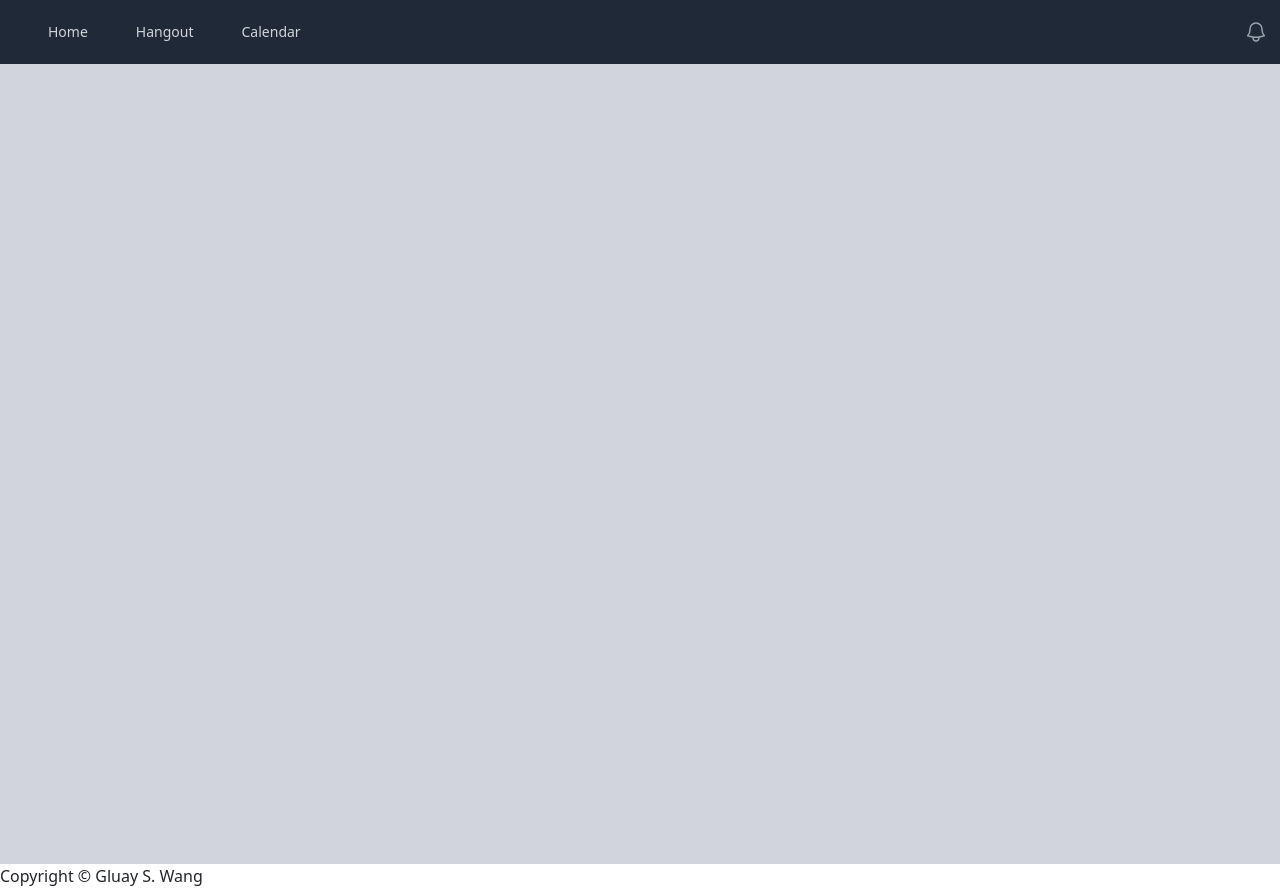
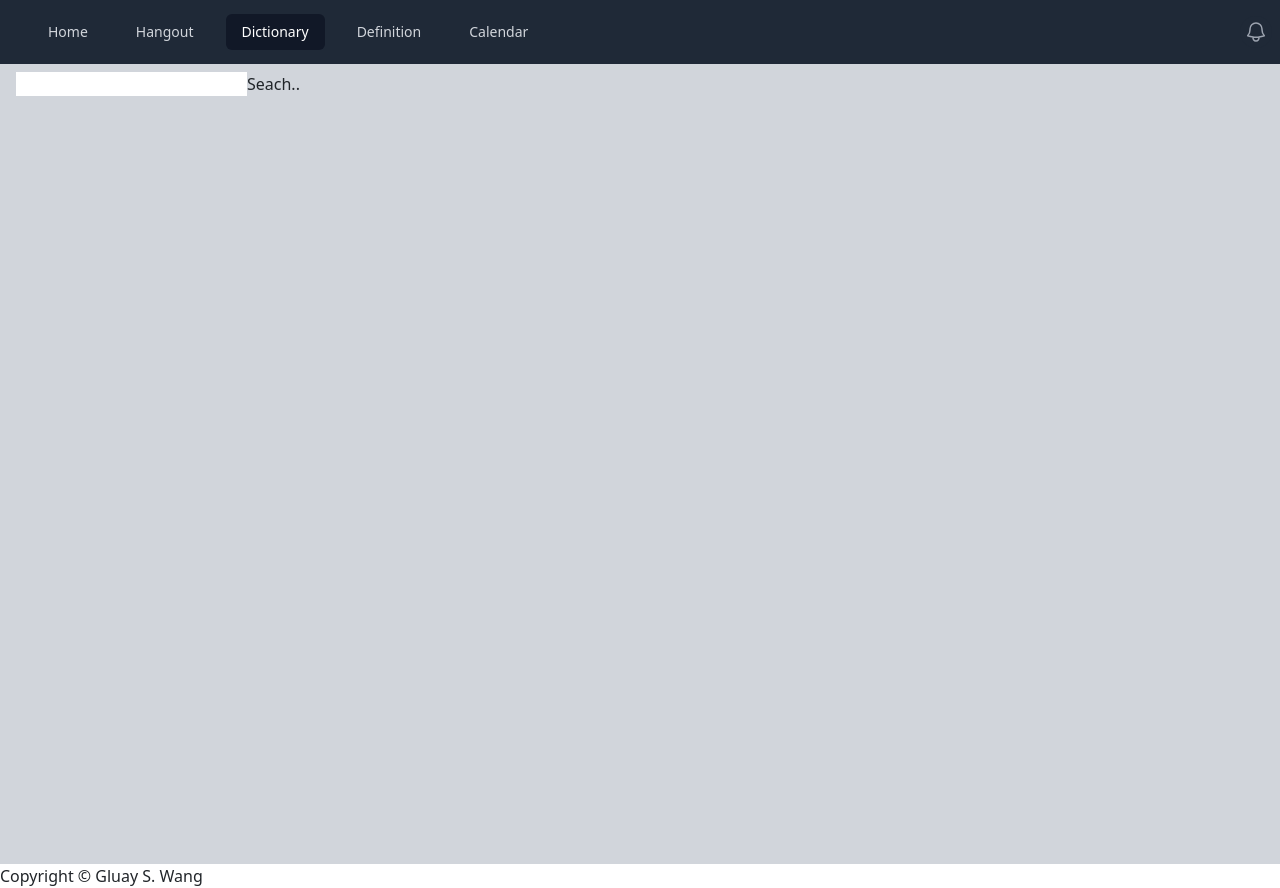
Before and after one commit to Gluay88/80sFriends, a React (Create React App) app: page /dictionary in a window 1280 px wide. Built offline with nearby package versions, Linux system fonts and the light colour scheme.

Commit message:
add NotFound.js

```diff
--- a/src/App.js
+++ b/src/App.js
@@ -1,8 +1,11 @@
 import { BrowserRouter, Route, Routes } from "react-router-dom";
 import Header from "./components/Header";
 import Friends from "./pages/Friends";
+import HangoutPlaces from "./pages/HangoutPlaces";
+import Dictionary from "./pages/Dictionary";
+import Definition from "./pages/Definition";
+import NotFound from "./components/NotFound";
 import "./index.css";
-import HangoutPlaces from "./pages/HangoutPlaces";
 
 function App() {
   return (
@@ -11,6 +14,11 @@
         <Routes>
           <Route path="/" element={<Friends />} />
           <Route path="/hangoutplaces" element={<HangoutPlaces />} />
+          <Route path="/dictionary" element={<Dictionary />} />
+          {/* add param for the url seach here.. :search */}
+          <Route path="/definition/:search" element={<Definition />} />
+          <Route path="/404" element={<NotFound />} />
+          <Route path="*" element={<NotFound />} />
         </Routes>
       </Header>
     </BrowserRouter>
--- a/src/components/Header.js
+++ b/src/components/Header.js
@@ -6,7 +6,9 @@
 const navigation = [
   { name: "Home", href: "/" },
   { name: "Hangout", href: "/hangoutplaces" },
-  { name: "Calendar", href: "calendar" },
+  { name: "Dictionary", href: "/dictionary" },
+  { name: "Definition", href: "/definition" },
+  { name: "Calendar", href: "/calendar" },
 ];
 
 function classNames(...classes) {
@@ -88,12 +90,12 @@
                 ))}
               </div>
             </Disclosure.Panel>
-            {/* here is the props from App.js for the router */}
           </>
         )}
       </Disclosure>
       <div className="bg-gray-300">
-        <div className="max-w-7xl mx-auto min-h-screen px-2 py-2">
+        <div className="max-w-7xl mx-auto min-h-screen px-3 py-2">
+          {/* here is the props from App.js for the router */}
           {props.children}
         </div>
       </div>
--- /dev/null
+++ b/src/components/NotFound.js
@@ -0,0 +1,7 @@
+export default function NotFound() {
+  return (
+    <>
+      <p>Sorry! What were you looking for.. It's out of reach!! 🤷🏻‍♀️</p>
+    </>
+  );
+}
--- /dev/null
+++ b/src/pages/Definition.js
@@ -0,0 +1,53 @@
+import React, { useEffect, useState } from "react";
+import { useParams, useNavigate, Link } from "react-router-dom";
+import { v4 as uuidv4 } from "uuid";
+import NotFound from "../components/NotFound";
+
+export default function Definition() {
+  const [word, setWord] = useState([]);
+  const [notFound, setNotFound] = useState(false);
+  //   destructure useParams from route in App.js
+  let { search } = useParams();
+
+  useEffect(() => {
+    // add params seach
+    fetch("https://api.dictionaryapi.dev/api/v2/entries/en/" + search)
+      .then((response) => {
+        if (response.status === 404) {
+          setNotFound(true);
+        }
+        return response.json();
+      })
+      .then((data) => {
+        setWord(data[0].meanings);
+      });
+  }, []);
+
+  if (notFound === true) {
+    return (
+      <>
+        <NotFound />
+        <Link to="/dictionary">Back to search..</Link>
+      </>
+    );
+  }
+
+  return (
+    <>
+      {word ? (
+        <div>
+          <h1>Here is a definition: </h1>
+          {word.map((meaning) => {
+            return (
+              <p key={uuidv4()}>
+                {meaning.partOfSpeech} : {meaning.definitions[0].definition}
+              </p>
+            );
+          })}
+        </div>
+      ) : (
+        <p>Loading..</p>
+      )}
+    </>
+  );
+}
--- /dev/null
+++ b/src/pages/Dictionary.js
@@ -0,0 +1,20 @@
+import React, { useState, useEffect } from "react";
+import { useNavigate } from "react-router-dom";
+
+export default function Dictionary() {
+  const [word, setWord] = useState("");
+  const navigate = useNavigate();
+
+  return (
+    <div>
+      <input type="text" onChange={(e) => setWord(e.target.value)} />
+      <button
+        onClick={() => {
+          navigate("/definition/" + word, { replace: true });
+        }}
+      >
+        Seach..
+      </button>
+    </div>
+  );
+}
```
